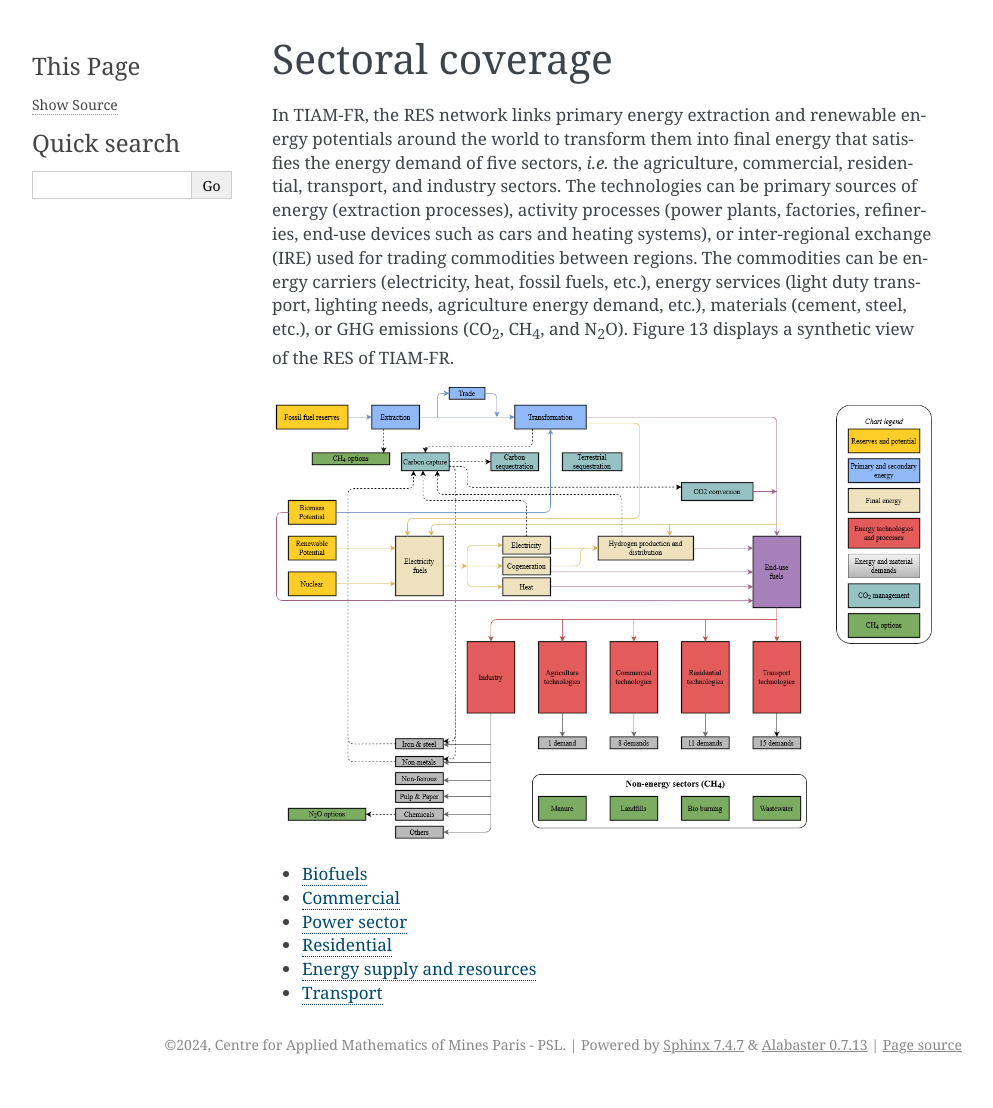
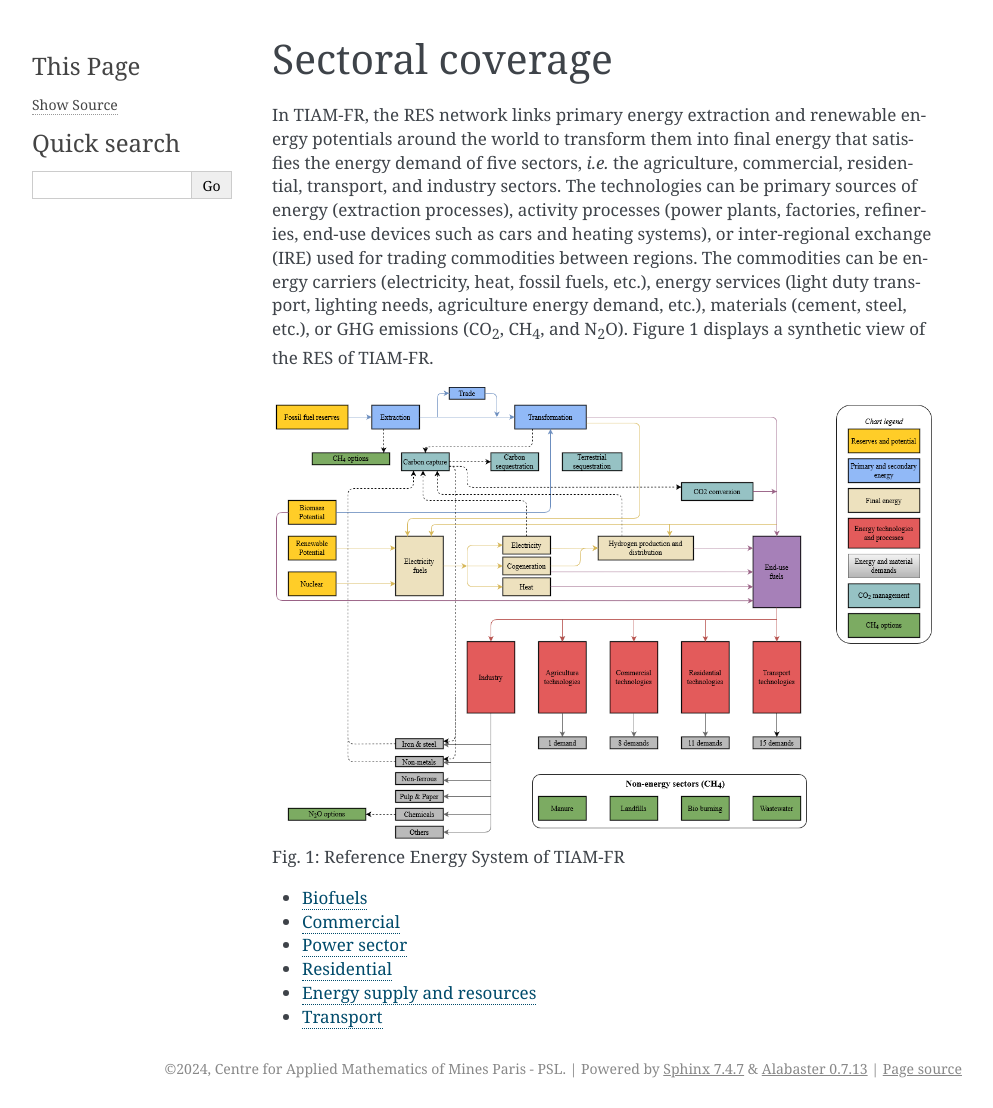
Before and after one commit to LucasDesport/tiam-fr, a Sphinx documentation site: the page built from docs/sectoral-coverage/index.md, in a window 1280 px wide. Shown: the whole page, without its empty margins (148-1141 px from the left). Built offline with Sphinx 7.4.7, drawn with Linux system fonts in a browser that asks for light colours; pages that are not in the unit, such as notebooks, are missing from menus; before the commit the page ends 1084 px from its top, so only the background shows below that.

Commit message:
Update index.md

````diff
--- a/docs/sectoral-coverage/index.md
+++ b/docs/sectoral-coverage/index.md
@@ -3,9 +3,11 @@
 In TIAM-FR, the RES network links primary energy extraction and renewable energy potentials around the world to transform them into final energy that satisfies the energy demand of five sectors,
 *i.e.* the agriculture, commercial, residential, transport, and industry sectors. The technologies can be primary sources of energy (extraction processes), activity processes (power plants,
 factories, refineries, end-use devices such as cars and heating systems), or inter-regional exchange (IRE) used for trading commodities between regions. The commodities can be energy carriers
-(electricity, heat, fossil fuels, etc.), energy services (light duty transport, lighting needs, agriculture energy demand, etc.), materials (cement, steel, etc.), or GHG emissions (CO<sub>2</sub>, CH<sub>4</sub>, and N<sub>2</sub>O). Figure 13 displays a synthetic view of the RES of TIAM-FR.
+(electricity, heat, fossil fuels, etc.), energy services (light duty transport, lighting needs, agriculture energy demand, etc.), materials (cement, steel, etc.), or GHG emissions (CO<sub>2</sub>,
+CH<sub>4</sub>, and N<sub>2</sub>O). Figure 1 displays a synthetic view of the RES of TIAM-FR.
 
 ![RES](RES.png)
+Fig. 1: Reference Energy System of TIAM-FR
 
 ```{toctree}
 ---
````
